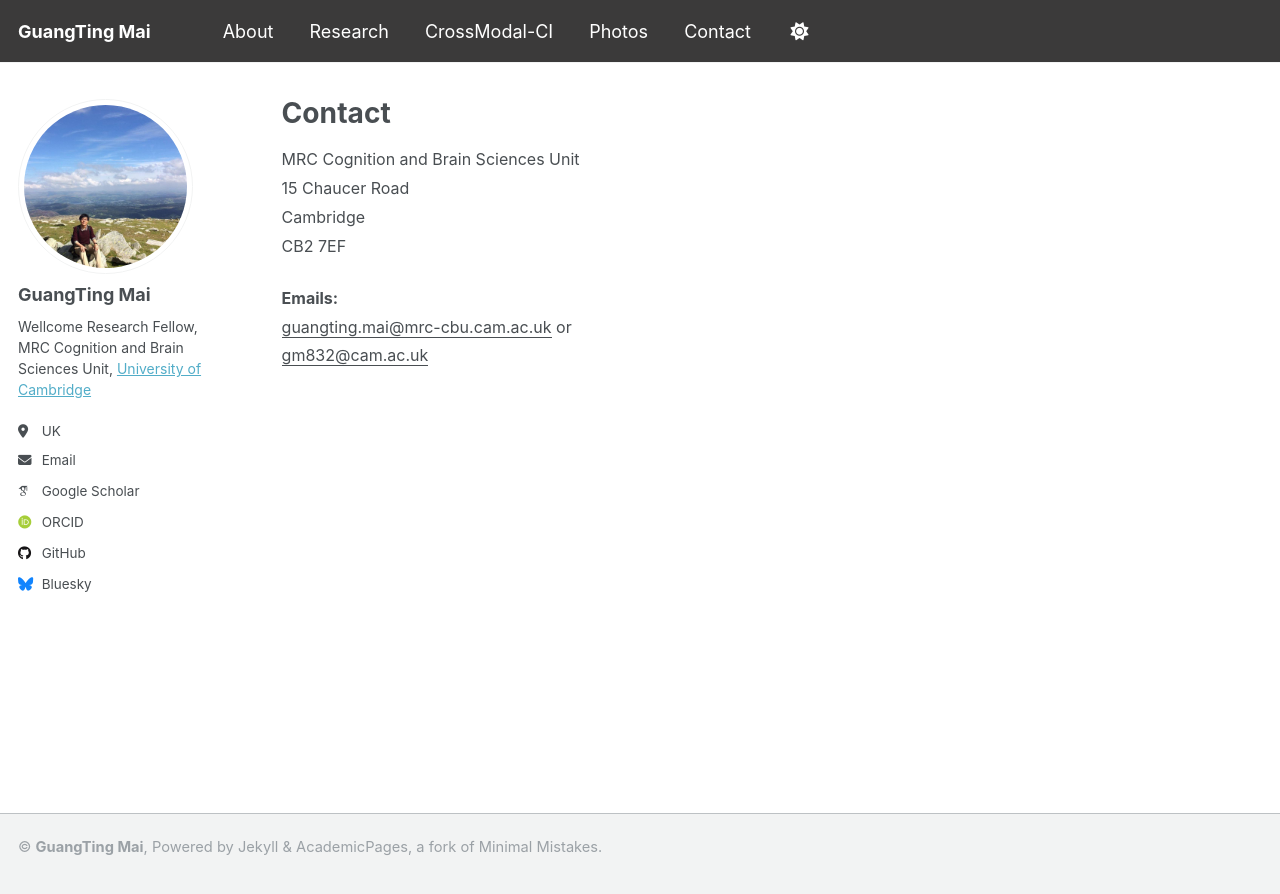
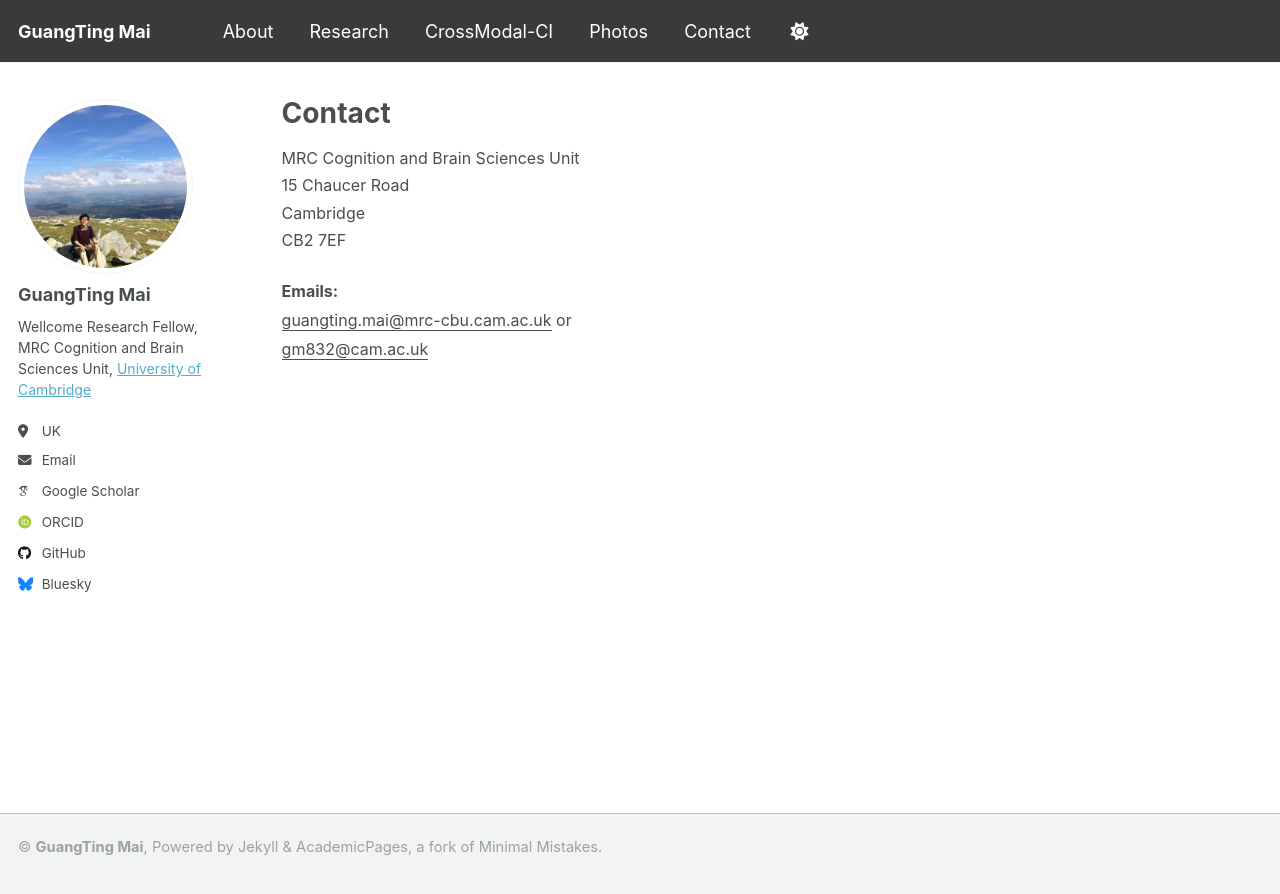
Before and after one commit to guangtingmai/guangtingmai.github.io, a Jekyll site: the page built from _pages/contact.html, in a window 1280 px wide. Shown: the top 894 px of the page. Built offline with Jekyll 4.4.1, drawn with Linux system fonts in a browser that asks for light colours; some web fonts are replaced.

Commit message:
Update contact.html

```diff
--- a/_pages/contact.html
+++ b/_pages/contact.html
@@ -7,10 +7,10 @@
 #  - /resume
 ---
 <p>
-  <span style="font-size: 12pt;line-height: 1.8;display: block;">MRC Cognition and Brain Sciences Unit</span>
-  <span style="font-size: 12pt;line-height: 1.8;display: block;">15 Chaucer Road</span>
-  <span style="font-size: 12pt;line-height: 1.8;display: block;">Cambridge</span>
-  <span style="font-size: 12pt;line-height: 1.8;display: block;">CB2 7EF</span>
+  <span style="font-size: 12pt;line-height: 1.7;display: block;">MRC Cognition and Brain Sciences Unit</span>
+  <span style="font-size: 12pt;line-height: 1.7;display: block;">15 Chaucer Road</span>
+  <span style="font-size: 12pt;line-height: 1.7;display: block;">Cambridge</span>
+  <span style="font-size: 12pt;line-height: 1.7;display: block;">CB2 7EF</span>
 </p>
 <p>
   <span style="font-size: 12pt;line-height: 1.8;display: block"><strong>Emails:</strong></span>
```
